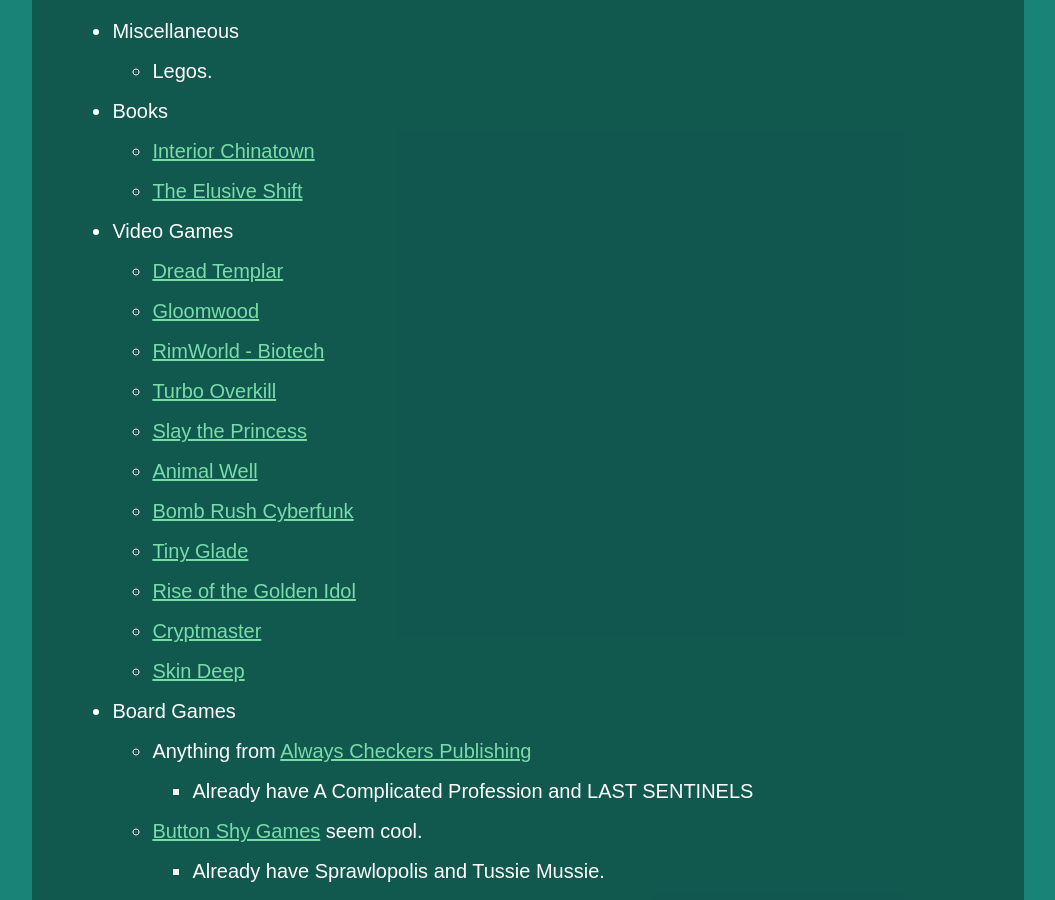
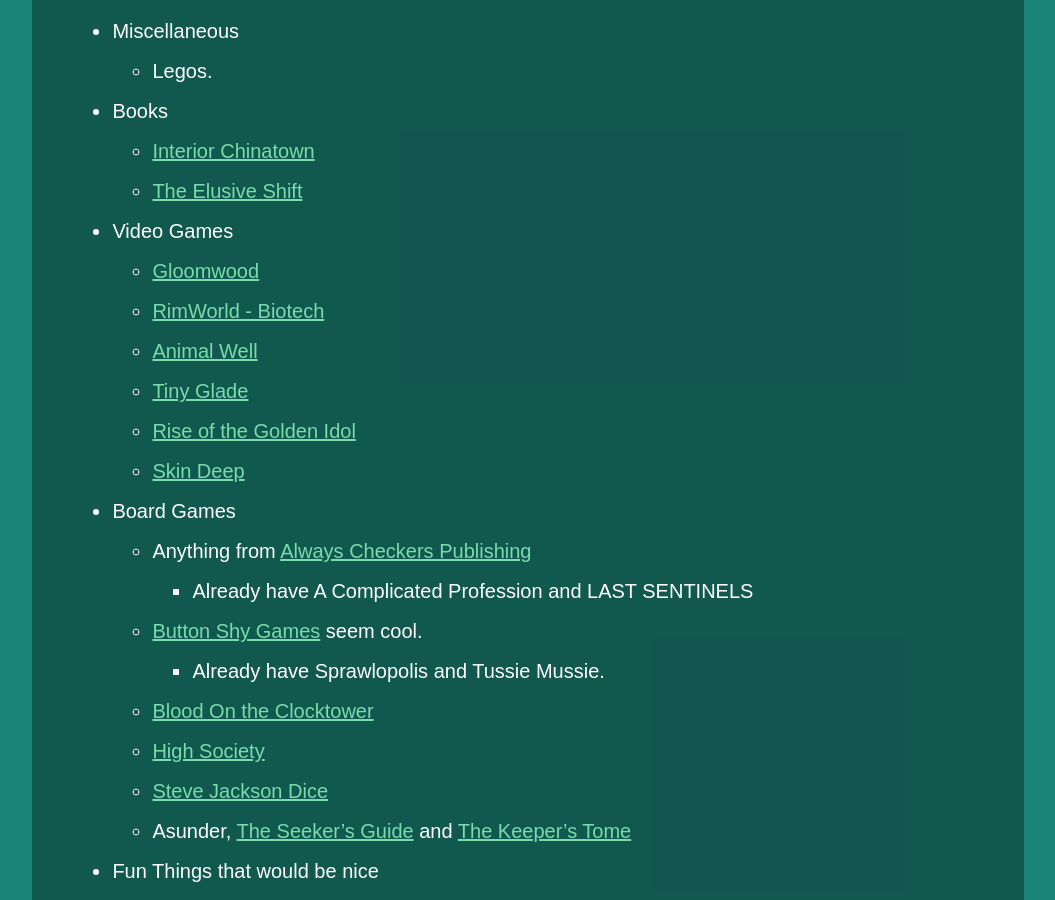
Before and after one commit to ambiguousname/ambiguousname.github.io, a Jekyll site: the page built from assets/wishlist.md, in a window 1280 px wide and 900 px high, scrolled down 379 px. Shown: the whole window, without its empty margins (112-1167 px from the left). Built offline with Jekyll 4.4.1, drawn with Linux system fonts in a browser that asks for light colours.

Commit message:
Update wishlist.md

```diff
--- a/assets/wishlist.md
+++ b/assets/wishlist.md
@@ -13,17 +13,12 @@
 	- [Interior Chinatown](https://www.charlesyuauthor.com/book/interior-chinatown/)
 	- [The Elusive Shift](https://mitpress.mit.edu/9780262544900/the-elusive-shift/)
 - Video Games
-	- [Dread Templar](https://www.gog.com/en/game/dread_templar/)
 	- [Gloomwood](https://store.steampowered.com/app/1150760/)
 	- [RimWorld - Biotech](https://store.steampowered.com/app/1826140/)
-	- [Turbo Overkill](https://www.gog.com/en/game/turbo_overkill)
-	- [Slay the Princess](https://www.gog.com/en/game/slay_the_princess)
 	- [Animal Well](https://store.steampowered.com/app/813230/)
-	- [Bomb Rush Cyberfunk](https://www.gog.com/en/game/bomb_rush_cyberfunk)
 	- [Tiny Glade](https://store.steampowered.com/app/2198150/Tiny_Glade)
 	- [Rise of the Golden Idol](https://store.steampowered.com/app/2716400/The_Rise_of_the_Golden_Idol?snr=1_25_4__318)
-	- [Cryptmaster](https://store.steampowered.com/app/1885110/Cryptmaster?snr=1_25_4__318)
-	- [Skin Deep](https://www.gog.com/en/game/cryptmaster)
+	- [Skin Deep](https://store.steampowered.com/app/301280/Skin_Deep/)
 - Board Games
 	- Anything from [Always Checkers Publishing](https://alwayscheckers.com/)
 		- Already have A Complicated Profession and LAST SENTINELS
```
